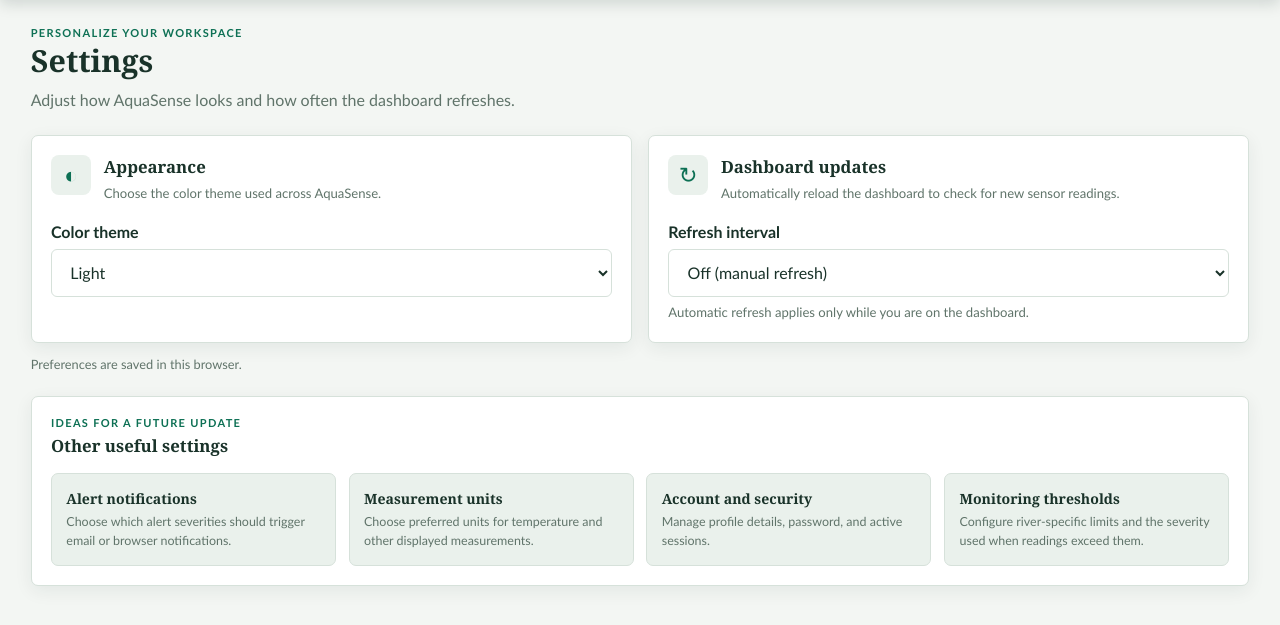
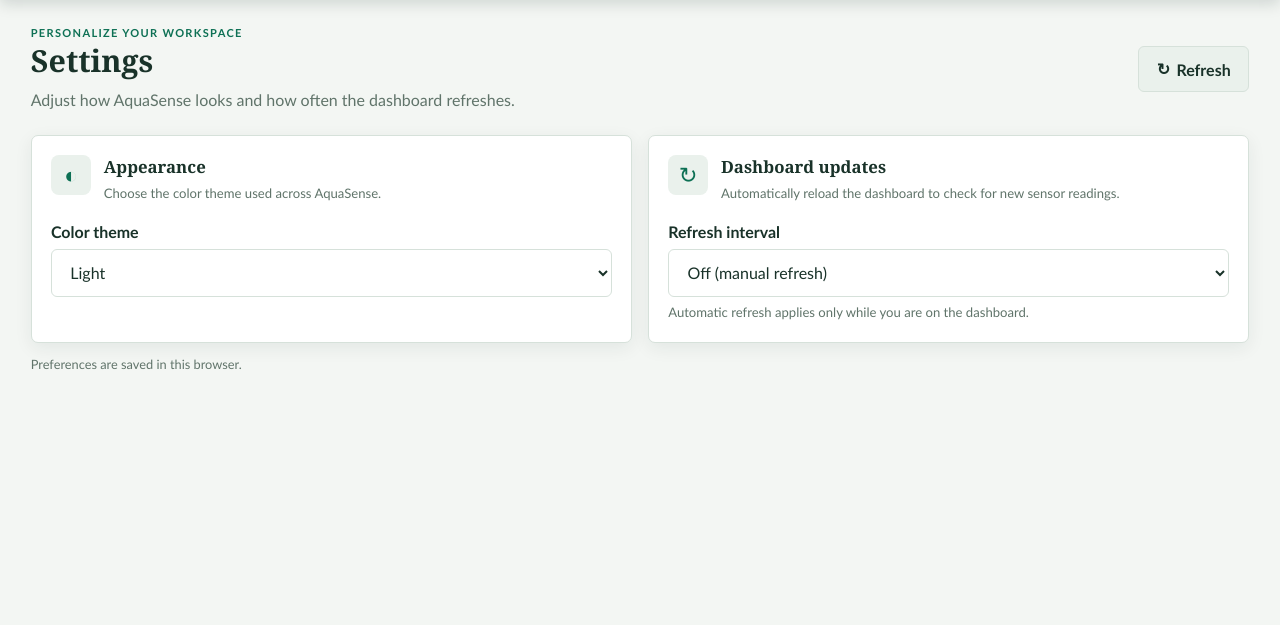
Before and after one commit to reitify/AquaSense, a Flask app: page /settings in a window 1280 px wide. Shown: the part 68-693 px from the top of the page. Run offline with Flask 3, Linux system fonts and the light colour scheme.

Commit message:
Remove settings suggestions and add refresh button
Co-authored-by: Copilot <223556219+Copilot@users.noreply.github.com>

```diff
--- a/app/static/css/style.css
+++ b/app/static/css/style.css
@@ -1277,28 +1277,14 @@ html[data-theme="dark"] .quality-good, html[data-theme="dark"] .quality-low { ba
 }
 .settings-card .field-group { margin-bottom: 0; }
 .settings-card .field-group > span { font-weight: 600; }
+.settings-page-header { justify-content: space-between; }
+.settings-page-header .secondary-btn { gap: 0.4rem; }
 .settings-save-status {
   min-height: 1.3rem;
   margin: 0.85rem 0 1.2rem;
   color: var(--muted);
   font-size: 0.8rem;
 }
-.settings-recommendations { margin-top: 0; }
-.settings-recommendations > .eyebrow { margin-top: 0; }
-.settings-recommendations h2 { margin-bottom: 1rem; }
-.settings-idea-grid {
-  display: grid;
-  grid-template-columns: repeat(auto-fit, minmax(min(100%, 220px), 1fr));
-  gap: 0.8rem;
-}
-.settings-idea-grid article {
-  padding: 0.9rem;
-  border: 1px solid var(--line);
-  border-radius: 7px;
-  background: var(--panel-alt);
-}
-.settings-idea-grid h3 { margin: 0 0 0.35rem; font-size: 0.88rem; }
-.settings-idea-grid p { margin: 0; color: var(--muted); font-size: 0.78rem; line-height: 1.5; }
 .settings-danger-zone { margin-top: 1.2rem; border-color: #d68b82; }
 .settings-danger-zone > .eyebrow { color: var(--red); }
 .settings-danger-zone > h2 { margin: 0 0 0.5rem; font-size: 1.1rem; }
--- a/app/templates/settings.html
+++ b/app/templates/settings.html
@@ -3,12 +3,15 @@
 {% block title %}Settings | AquaSense{% endblock %}
 
 {% block content %}
-<section class="page-header narrow">
+<section class="page-header settings-page-header">
   <div>
     <p class="eyebrow">Personalize your workspace</p>
     <h1>Settings</h1>
     <p class="page-subtitle">Adjust how AquaSense looks and how often the dashboard refreshes.</p>
   </div>
+  <a class="secondary-btn" href="{{ url_for('main.settings') }}" aria-label="Refresh settings page">
+    <span aria-hidden="true">↻</span> Refresh
+  </a>
 </section>
 
 <section class="settings-grid" aria-label="Display preferences">
@@ -54,29 +57,6 @@
   Preferences are saved in this browser.
 </p>
 
-<section class="panel settings-recommendations">
-  <p class="eyebrow">Ideas for a future update</p>
-  <h2>Other useful settings</h2>
-  <div class="settings-idea-grid">
-    <article>
-      <h3>Alert notifications</h3>
-      <p>Choose which alert severities should trigger email or browser notifications.</p>
-    </article>
-    <article>
-      <h3>Measurement units</h3>
-      <p>Choose preferred units for temperature and other displayed measurements.</p>
-    </article>
-    <article>
-      <h3>Account and security</h3>
-      <p>Manage profile details, password, and active sessions.</p>
-    </article>
-    <article>
-      <h3>Monitoring thresholds</h3>
-      <p>Configure river-specific limits and the severity used when readings exceed them.</p>
-    </article>
-  </div>
-</section>
-
 {% if reset_counts is not none %}
 <section class="panel settings-danger-zone" aria-labelledby="reset-heading">
   <p class="eyebrow">Administrator only</p>
```
Also changed, not shown: tests/test_app.py (+3 -3 lines).
